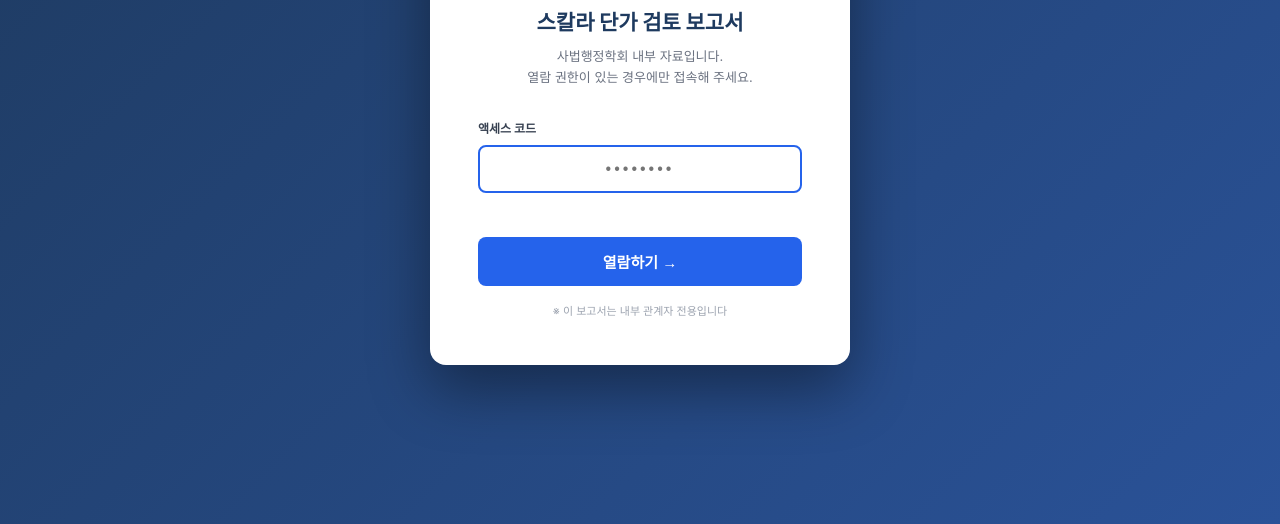
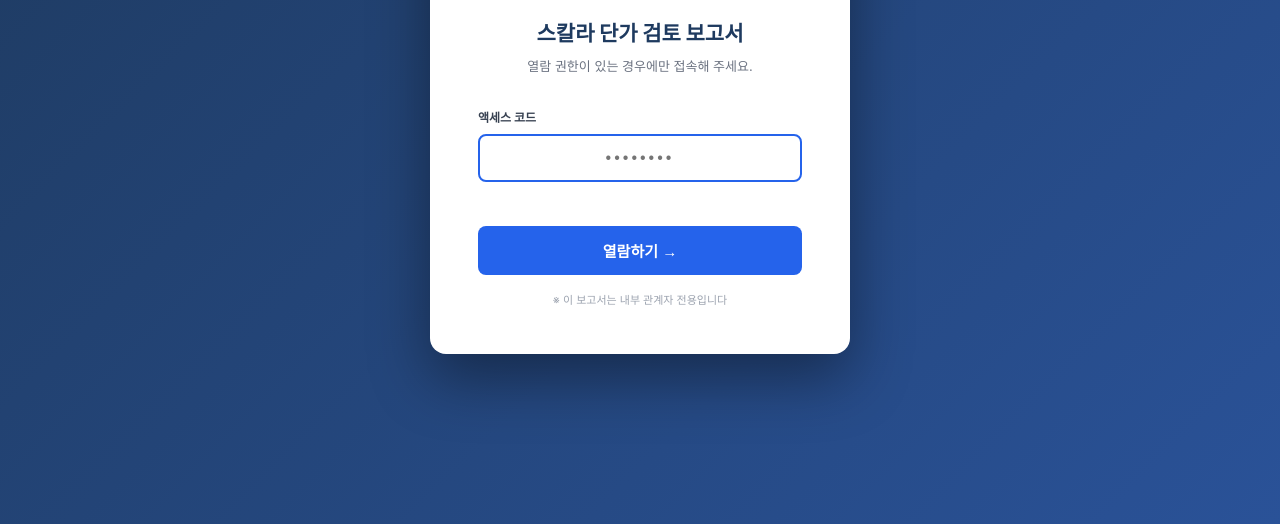
Before and after one commit to urfriend-khk/reports, a plain HTML site: page index.html in a window 1280 px wide. Shown: the part 276-800 px from the top of the page. Drawn offline with nearby package versions, Linux system fonts and the light colour scheme.

Commit message:
Update index.html

```diff
--- a/index.html
+++ b/index.html
@@ -395,7 +395,7 @@ document.querySelectorAll('nav.top-nav a[href^="#"]').forEach(link => {
   <div class="gate-box">
     <div class="gate-logo">📑</div>
     <div class="gate-title">스칼라 단가 검토 보고서</div>
-    <div class="gate-sub">사법행정학회 내부 자료입니다.<br>열람 권한이 있는 경우에만 접속해 주세요.</div>
+    <div class="gate-sub">열람 권한이 있는 경우에만 접속해 주세요.</div>
     <div class="gate-label">액세스 코드</div>
     <input type="password" id="pw-input" class="gate-input"
       placeholder="••••••••"
```
